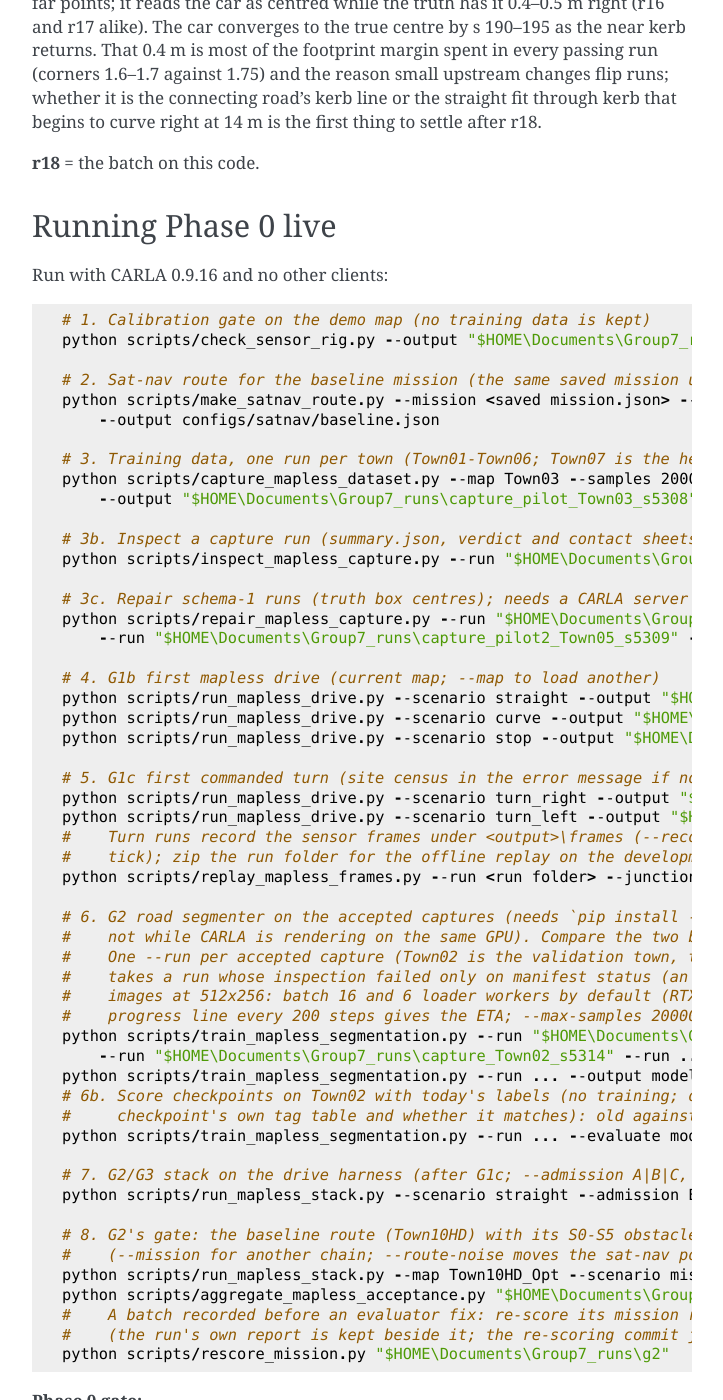
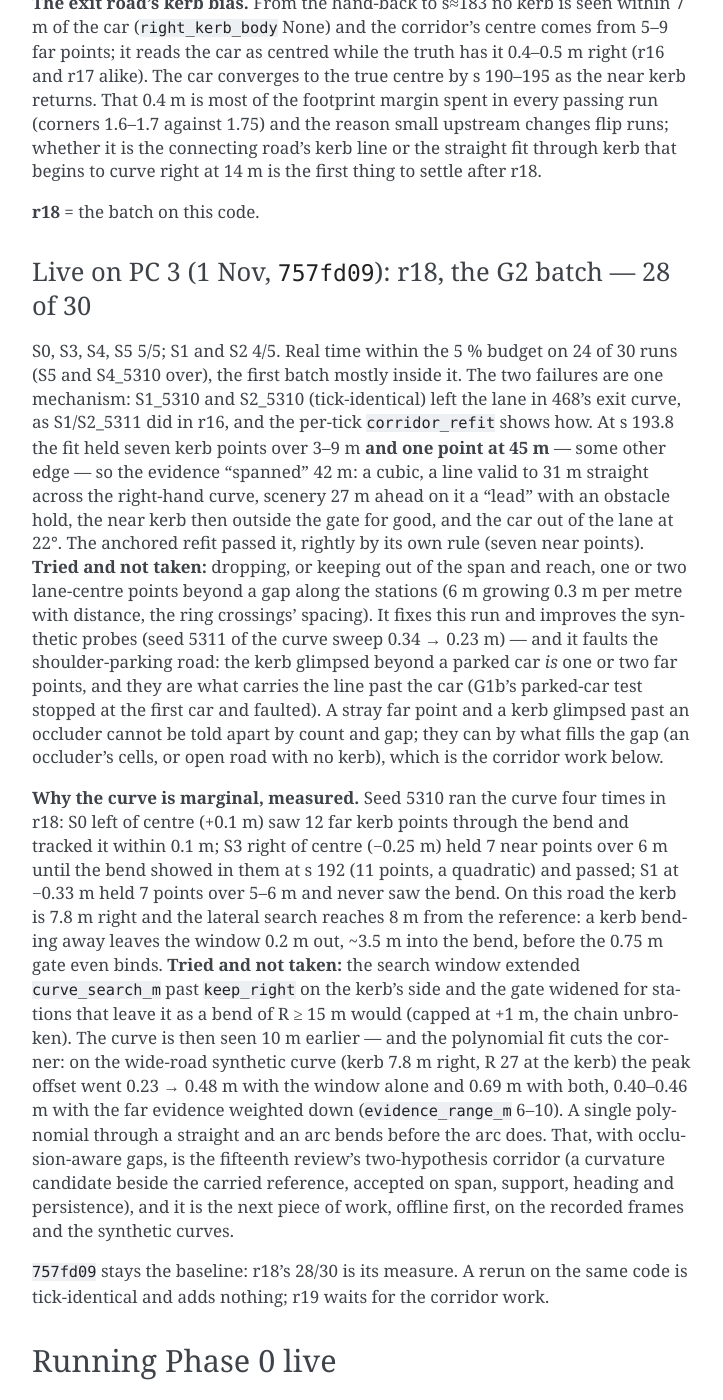
Before and after one commit to kkaaman/kkaaman-elec5308-a2-mo, a Sphinx documentation site: the page built from docs/mapless_autonomy.md, in a window 1280 px wide and 1400 px high, scrolled down 119892 px. Shown: the whole window, without its empty margins (388-1111 px from the left). Built offline with Sphinx 7.4.7, drawn with Linux system fonts in a browser that asks for light colours; some of the changed text lies outside the part shown.

Commit message:
AI Journal: Assignment 2 (Mapless extension) - Docs: r18 (28 of 30) — the exit curve's remaining mechanism measured, two fixes tried and not taken
r18 (757fd09, PC 3): S0, S3, S4, S5 5/5, S1 and S2 4/5, real time within budget on 24 of
30. S1/S2_5310 left the lane in 468's exit curve: one stray kerb point at 45 m beside
seven near ones made a 42 m span, a cubic and a line valid to 31 m straight across the
curve. Tried and measured, not taken: a curvature-aware kerb window and gate (the curve is
seen 10 m earlier and the polynomial cuts the corner, 0.23 -> 0.48-0.69 m on the
wide-road synthetic curve); gapping out isolated far points (fixes the run, faults the
shoulder-parking road, whose kerb beyond a parked car is exactly one or two far points).
Both point at the two-hypothesis corridor with occlusion-aware gaps. 757fd09 stays the
baseline.
{
  "studentId": "kkaaman",
  "groupId": "7",
  "taskId": "Assignment 2 (Mapless extension)",
  "tool": "Claude Fable",
  "isPaid": true,
  "modelVersion": "5.1",
  "language": "English (Australia) 🇦🇺",
  "interactions": [
    {
      "prompt": "Shared the r18 batch from PC 3 (28 of 30) and asked it to find why S1 and S2 on seed 5310 left the lane in the exit curve",
      "response": "It found one stray kerb point at 45 m beside seven near ones made a 42 m span and a cubic line straight across the curve. It tried a curvature-aware kerb window and dropping isolated far points, measured both and took neither (the first cut the corner, the second broke the shoulder-parking road), and kept 757fd09 as the baseline.",
      "intent": "Design Analysis",
      "aiAccuracy": "Perfect",
      "humanIntervention": "Ran r18 on PC 3 and uploaded the results",
      "verificationMethod": "Manual Trace",
      "evaluationConfidence": 4
    }
  ],
  "metaReflection": {
    "utilityScore": 5,
    "processEvolution": "trying fixes and measuring them before keeping any",
    "criticalMoment": "when both fixes were measured and rejected",
    "skillDependency": "reading the per-tick corridor logs",
    "synthesis": "not every fix is worth taking"
  },
  "tags": [],
  "status": "complete",
  "id": "47d5e81d-ee7b-461f-b704-382659f5a2e5",
  "createdAt": "2026-11-07T09:24:04.634Z"
}

```diff
--- a/docs/mapless_autonomy.md
+++ b/docs/mapless_autonomy.md
@@ -17,7 +17,7 @@ reports and `route.json` files are the evidence that travels with each batch.
 | G1a | Local trajectory controller | yes | yes | yes (inside G1b) | yes | — |
 | G1b | Straight, curve, obstacle stop, sensor-only | yes | yes | MEASURED_PASS (Town10HD, Town05) | straight at 4 m/s, stops with a car and a cone, the curve once | the curve again; sensor outages are injected, not met |
 | G1c | Commanded 90° turn | yes | yes | right (Town10HD) and left (Town03) MEASURED_PASS; r8–r11 left turns with oncoming and parked cars | the Town03 left turn, five batches | one right-turn site; skewed junctions unsupported (sites within 10° of a right angle); the exit-kerb far bias |
-| G2 | Segmenter, painting, road model, stack; S0–S5 × 5 on the baseline route | yes; the mission scenario and its aggregator (31 Oct) | yes (fake world; synthetic 468) | the stack's straight, stop, leads, crossings, turns; **the gate run five times: r12 S0 and r13 failed at junction 468; r14 19/30, r15 24/30, r16 27/30 (`22c77b6`), r17 24/30 (`ed0efe6`: the refit anchor reached into the crossing's seeds, fixed), the junction crossed cleanly by every run since r16** — the exit road's 0.4 m kerb bias after the hand-back is the margin | S4 (four batches) | r18 runs the gate with seeded refits unanchored; the segmenter is shadow only (v2 right edge 0.76 m inside the kerb) and part of no decision |
+| G2 | Segmenter, painting, road model, stack; S0–S5 × 5 on the baseline route | yes; the mission scenario and its aggregator (31 Oct) | yes (fake world; synthetic 468) | the stack's straight, stop, leads, crossings, turns; **the gate run five times: r12 S0 and r13 failed at junction 468; r14 19/30, r15 24/30, r16 27/30 (`22c77b6`), r17 24/30 (`ed0efe6`: the refit anchor reached into the crossing's seeds, fixed), r18 28/30 (`757fd09`), the junction crossed cleanly by every run since r16** — the exit curve's kerb observability (8 m window, 7.8 m kerb) is the last mechanism | S0, S3, S4, S5 (r18); S4 (four batches) | the two-hypothesis corridor for the exit curve (offline first) before r19; the segmenter is shadow only (v2 right edge 0.76 m inside the kerb) and part of no decision |
 | G3 | Tracker, radar, prediction, following, M04–M06 | yes | yes | braking lead, cut-in, crossing walker and car, radar-first: MEASURED_PASS, r8–r11 | the leads and crossings, four batches | the A/B/C ablation with a lead still moving beyond the LiDAR's reach; rear radars admitted, no behaviour reads them |
 | G4 | Lights, junction yielding, lane changes, faults, mixed route | the left turn's oncoming gate; the junction crossed straight (31 Oct, curving exit 1 Nov); injected sensor outages | yes | the oncoming turns (r8–r12); the outages (r11); the crossing not yet | the oncoming turn | lights (M07), lane changes (M09–M11), the mixed route (M13), a two-lane opposing carriageway at the gate |
 | G5 | Learning | the segmenter trained (mIoU 0.879, Town02 held out) | — | shadow only | — | no learned component affects a command; no configuration C |
@@ -3753,6 +3753,47 @@ settle after r18.
 
 **r18** = the batch on this code.
 
+### Live on PC 3 (1 Nov, `757fd09`): r18, the G2 batch — 28 of 30
+
+S0, S3, S4, S5 5/5; S1 and S2 4/5. Real time within the 5 % budget on 24 of 30 runs (S5
+and S4_5310 over), the first batch mostly inside it. The two failures are one mechanism:
+S1_5310 and S2_5310 (tick-identical) left the lane in 468's exit curve, as S1/S2_5311 did
+in r16, and the per-tick `corridor_refit` shows how. At s 193.8 the fit held seven kerb
+points over 3–9 m **and one point at 45 m** — some other edge — so the evidence "spanned"
+42 m: a cubic, a line valid to 31 m straight across the right-hand curve, scenery 27 m
+ahead on it a "lead" with an obstacle hold, the near kerb then outside the gate for good,
+and the car out of the lane at 22°. The anchored refit passed it, rightly by its own rule
+(seven near points). **Tried and not taken:** dropping, or keeping out of the span and
+reach, one or two lane-centre points beyond a gap along the stations (6 m growing 0.3 m
+per metre with distance, the ring crossings' spacing). It fixes this run and improves the
+synthetic probes (seed 5311 of the curve sweep 0.34 → 0.23 m) — and it faults the
+shoulder-parking road: the kerb glimpsed beyond a parked car *is* one or two far points,
+and they are what carries the line past the car (G1b's parked-car test stopped at the
+first car and faulted). A stray far point and a kerb glimpsed past an occluder cannot be
+told apart by count and gap; they can by what fills the gap (an occluder's cells, or open
+road with no kerb), which is the corridor work below.
+
+**Why the curve is marginal, measured.** Seed 5310 ran the curve four times in r18: S0
+left of centre (+0.1 m) saw 12 far kerb points through the bend and tracked it within
+0.1 m; S3 right of centre (−0.25 m) held 7 near points over 6 m until the bend showed in
+them at s 192 (11 points, a quadratic) and passed; S1 at −0.33 m held 7 points over 5–6 m
+and never saw the bend. On this road the kerb is 7.8 m right and the lateral search
+reaches 8 m from the reference: a kerb bending away leaves the window 0.2 m out, ~3.5 m
+into the bend, before the 0.75 m gate even binds. **Tried and not taken:** the search
+window extended `curve_search_m` past `keep_right` on the kerb's side and the gate
+widened for stations that leave it as a bend of R ≥ 15 m would (capped at +1 m, the chain
+unbroken). The curve is then seen 10 m earlier — and the polynomial fit cuts the corner:
+on the wide-road synthetic curve (kerb 7.8 m right, R 27 at the kerb) the peak offset went
+0.23 → 0.48 m with the window alone and 0.69 m with both, 0.40–0.46 m with the far
+evidence weighted down (`evidence_range_m` 6–10). A single polynomial through a straight
+and an arc bends before the arc does. That, with occlusion-aware gaps, is the fifteenth
+review's two-hypothesis corridor (a curvature candidate beside the carried reference,
+accepted on span, support, heading and persistence), and it is the next piece of work,
+offline first, on the recorded frames and the synthetic curves.
+
+`757fd09` stays the baseline: r18's 28/30 is its measure. A rerun on the same code is
+tick-identical and adds nothing; r19 waits for the corridor work.
+
 ## Running Phase 0 live
 
 Run with CARLA 0.9.16 and no other clients:
```
